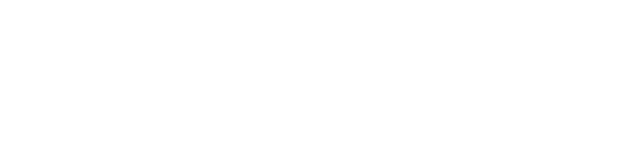
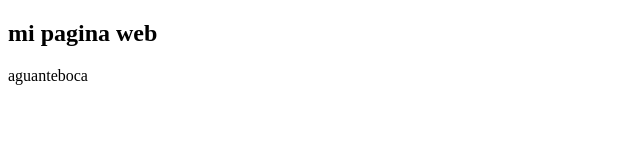
Before and after one commit to MiguelCarvajalz/mipaginaweb, a plain HTML site: page index.html in a window 1280 px wide. Shown: the whole page, without its empty margins (0-640 px from the left). Drawn offline with Linux system fonts and the light colour scheme.

Commit message:
agregue texto al section

```diff
--- a/index.html
+++ b/index.html
@@ -6,6 +6,13 @@
     <title>paginaweb</title>
 </head>
 <body>
+    <main>
+    <section>
+        <h1>mi pagina web</h1>
+        <p>aguanteboca</p>
+
+    </section>
+    </main>
 
 </body>
 </html>
```
